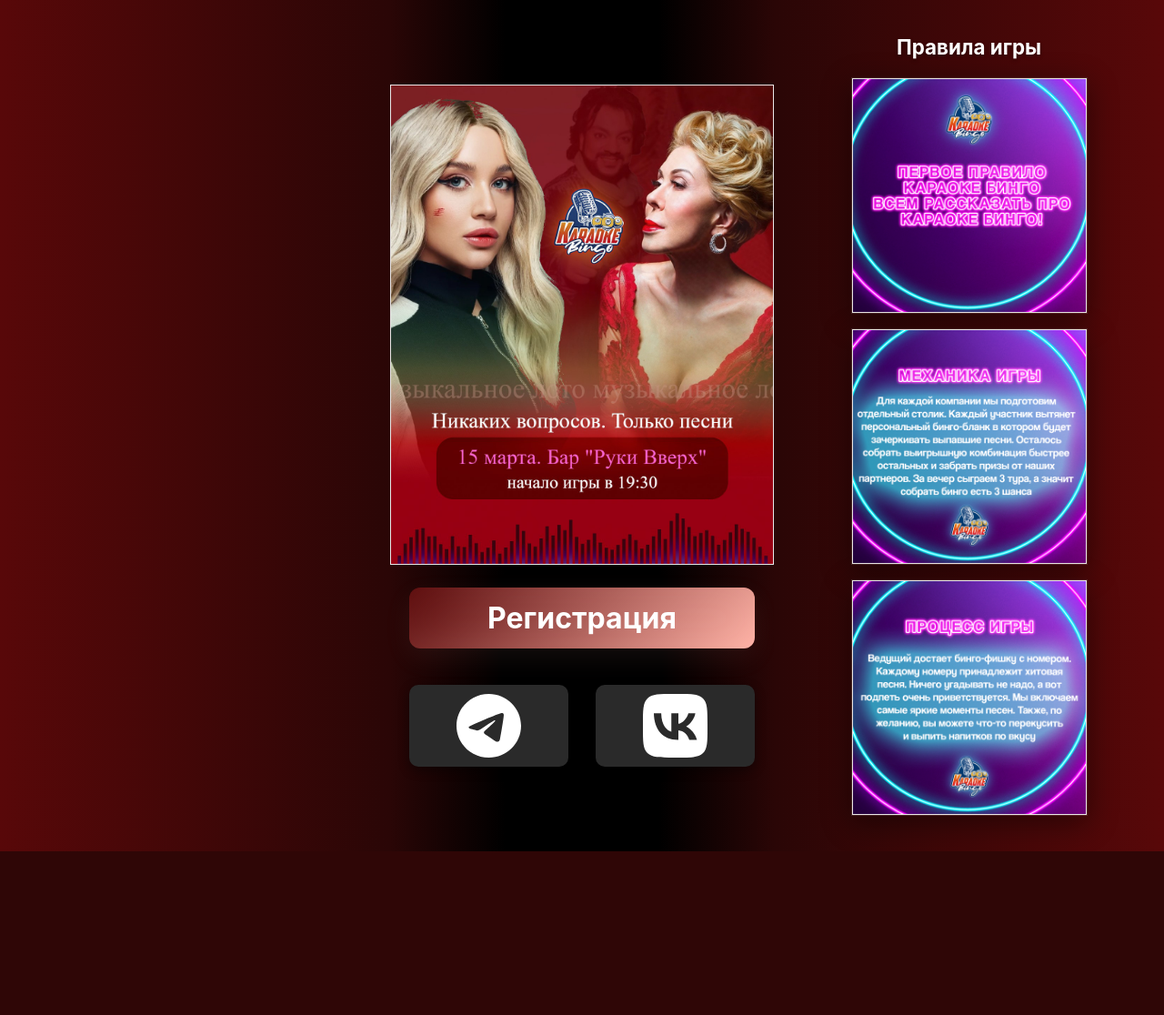
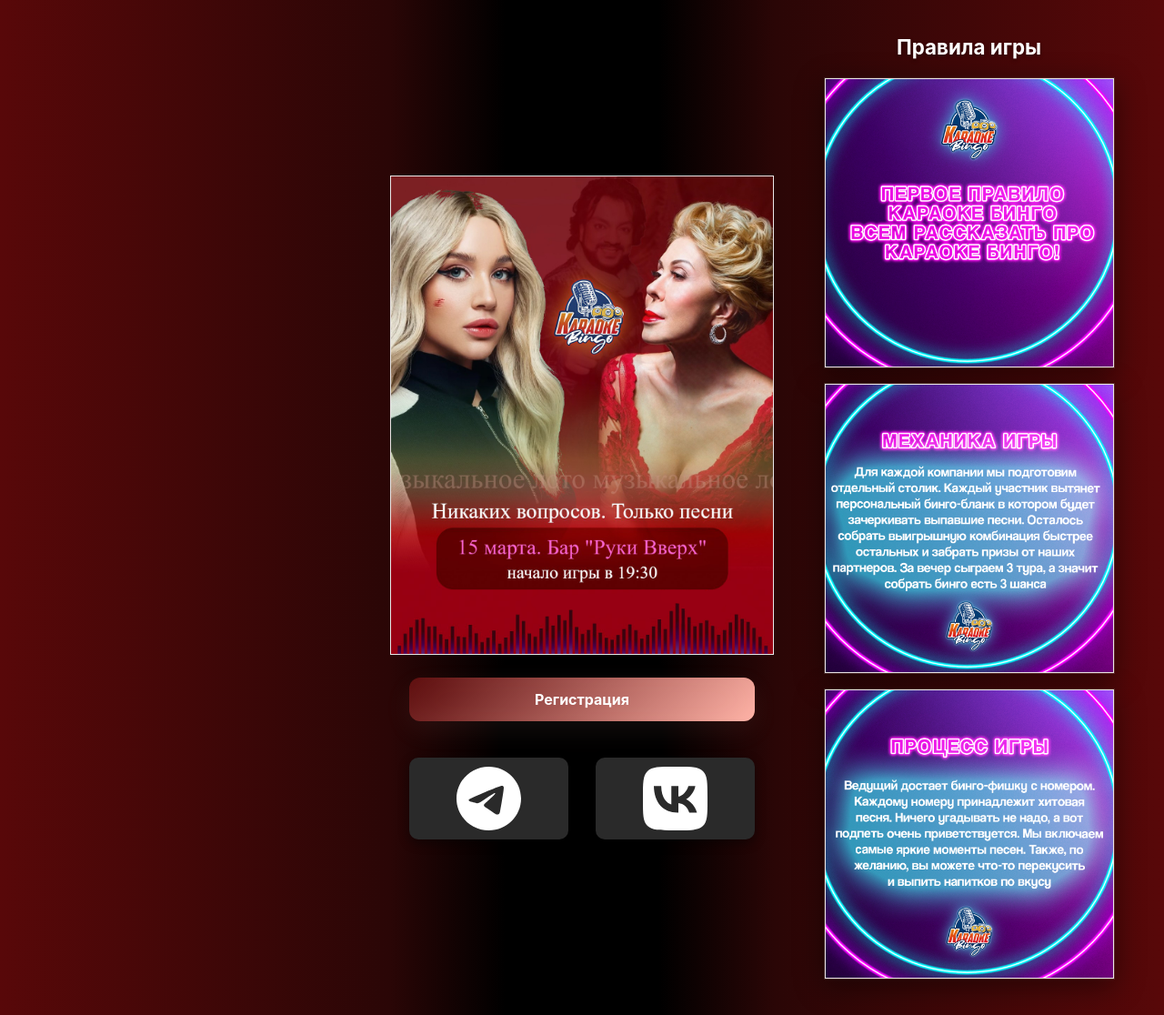
Before and after one commit to SonOfSun-cd/school-event, a FastAPI app: page /index in a window 1280 px wide. Shown: the whole page at 91% size. Before the commit the page ends 936 px from the top, so only its background shows below. Run offline with FastAPI, Linux system fonts and the light colour scheme; parts of the project's set-up code (start-up, migrations or seed data) failed here and were passed over.

Commit message:
опять

```diff
--- a/app/backend/static/style.css
+++ b/app/backend/static/style.css
@@ -172,7 +172,7 @@ tbody tr:hover { background: var(--muted); }
   padding: 14px 0;
   border: none;
   border-radius: 12px;
-  font-size: 2rem;
+  font-size: 1rem;
   font-weight: 700;
   cursor: pointer;
   text-decoration: none;
@@ -254,8 +254,8 @@ tbody tr:hover { background: var(--muted); }
 }
 
 .rule-card {
-  width: 260px;
-  height: 260px;
+  width: 320px;
+  height: 320px;
   background: rgba(10,10,10,0.18);
   overflow: hidden;
   backdrop-filter: blur(6px);
@@ -266,7 +266,7 @@ tbody tr:hover { background: var(--muted); }
 }
 
 .rule-card:hover {
-  transform: translateY(-6px) scale(1.03);
+  transform: translateY(-6px) scale(1.06);
   border-color: rgba(255,255,255,0.9);
   box-shadow: 0 18px 50px rgba(0,0,0,0.55);
 }
```
